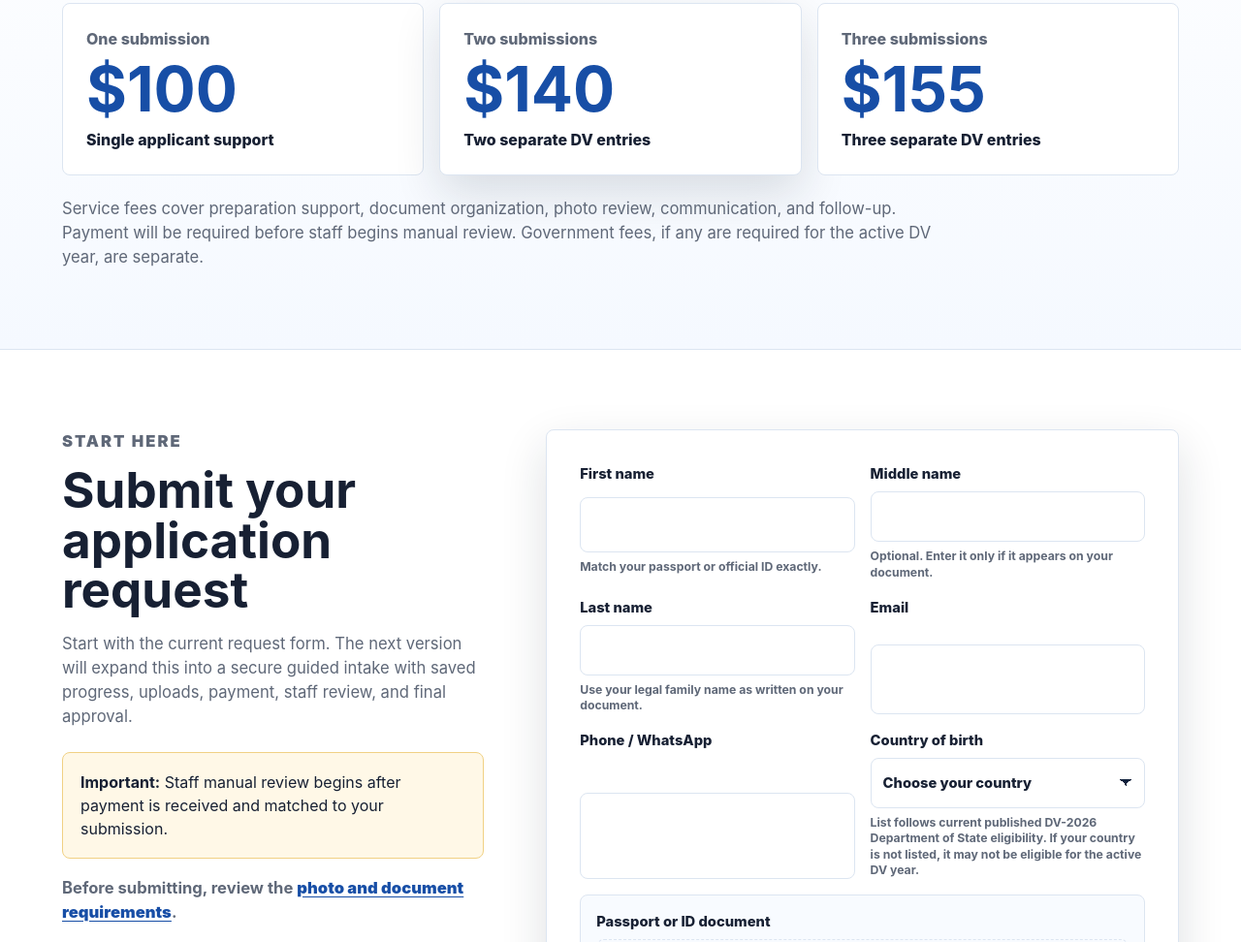
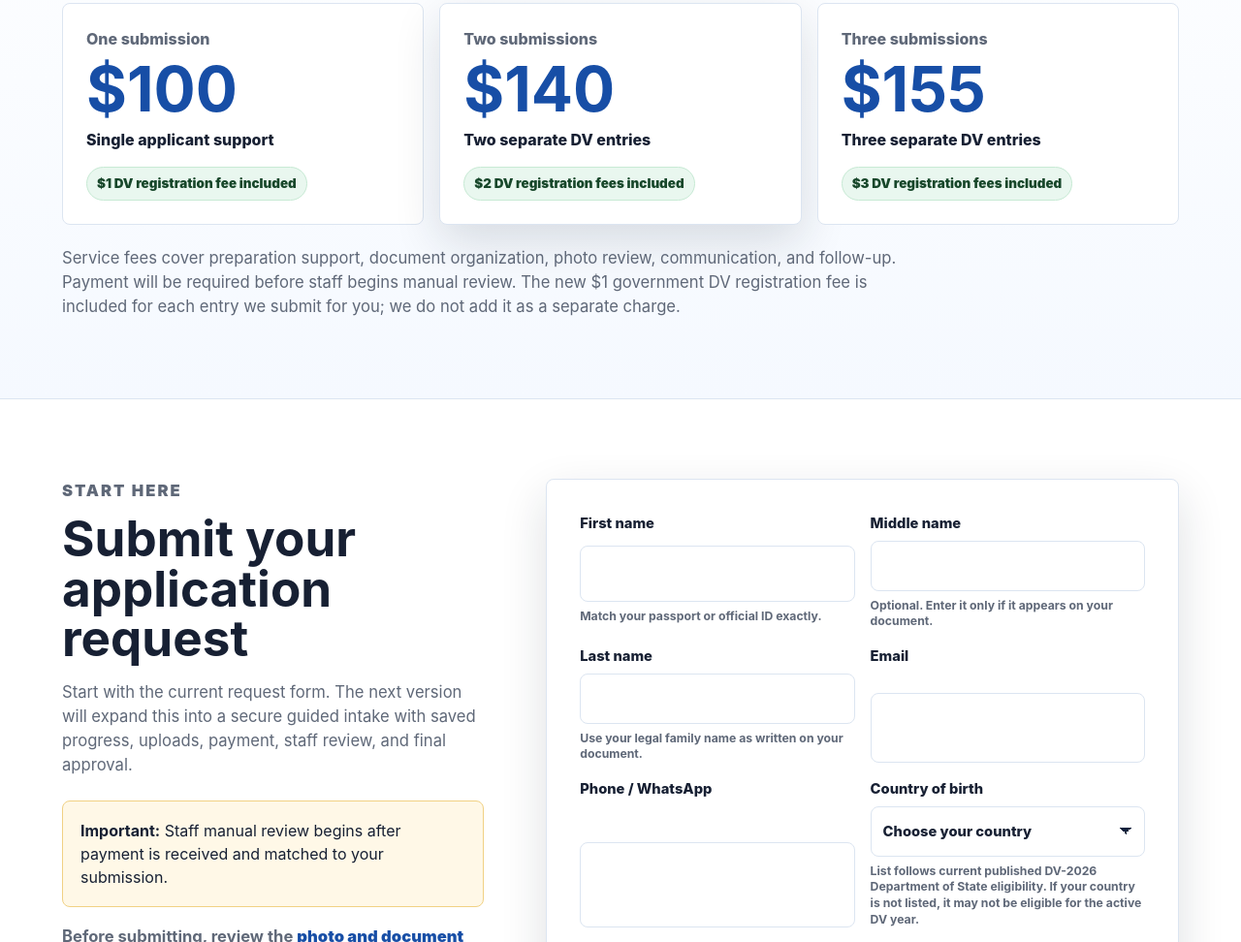
Before and after one commit to lakviat/greencardapplicationservices, a plain HTML site: page index.html in a window 1280 px wide. Shown: the part 4255-5227 px from the top of the page at 97% size. Drawn offline with Linux system fonts and the light colour scheme.

Commit message:
Include DV registration fee in pricing

```diff
--- a/assets/styles.css
+++ b/assets/styles.css
@@ -646,6 +646,19 @@ h3 {
   font-weight: 850;
 }
 
+.pricing-grid em {
+  width: fit-content;
+  margin-top: 8px;
+  padding: 6px 10px;
+  color: #17472a;
+  background: #e9f7ef;
+  border: 1px solid #c7ead4;
+  border-radius: 999px;
+  font-size: 0.84rem;
+  font-style: normal;
+  font-weight: 900;
+}
+
 .featured-price {
   border-top: 6px solid var(--red);
   box-shadow: var(--shadow);
--- a/index.html
+++ b/index.html
@@ -10,7 +10,7 @@
     <title>Green Card Application Services</title>
     <link rel="icon" href="assets/favicon.svg" type="image/svg+xml" />
     <link rel="preconnect" href="https://images.unsplash.com" />
-    <link rel="stylesheet" href="assets/styles.css?v=20260612-apple-pay-test" />
+    <link rel="stylesheet" href="assets/styles.css?v=20260612-fee-included" />
   </head>
   <body>
     <header class="site-header">
@@ -375,23 +375,27 @@
             <p>One submission</p>
             <strong>$100</strong>
             <span>Single applicant support</span>
+            <em>$1 DV registration fee included</em>
           </a>
           <a class="featured-price" href="#apply">
             <p>Two submissions</p>
             <strong>$140</strong>
             <span>Two separate DV entries</span>
+            <em>$2 DV registration fees included</em>
           </a>
           <a href="#apply">
             <p>Three submissions</p>
             <strong>$155</strong>
             <span>Three separate DV entries</span>
+            <em>$3 DV registration fees included</em>
           </a>
         </div>
         <p class="pricing-note">
           Service fees cover preparation support, document organization, photo
           review, communication, and follow-up. Payment will be required before
-          staff begins manual review. Government fees, if any are required for
-          the active DV year, are separate.
+          staff begins manual review. The new $1 government DV registration fee
+          is included for each entry we submit for you; we do not add it as a
+          separate charge.
         </p>
       </section>
 
```
Also changed, not shown: REQUIREMENTS.txt (+6 -4 lines), faq.html (+1 -1 lines), guide.html (+1 -1 lines), how-it-works.html (+1 -1 lines), requirements.html (+1 -1 lines).
